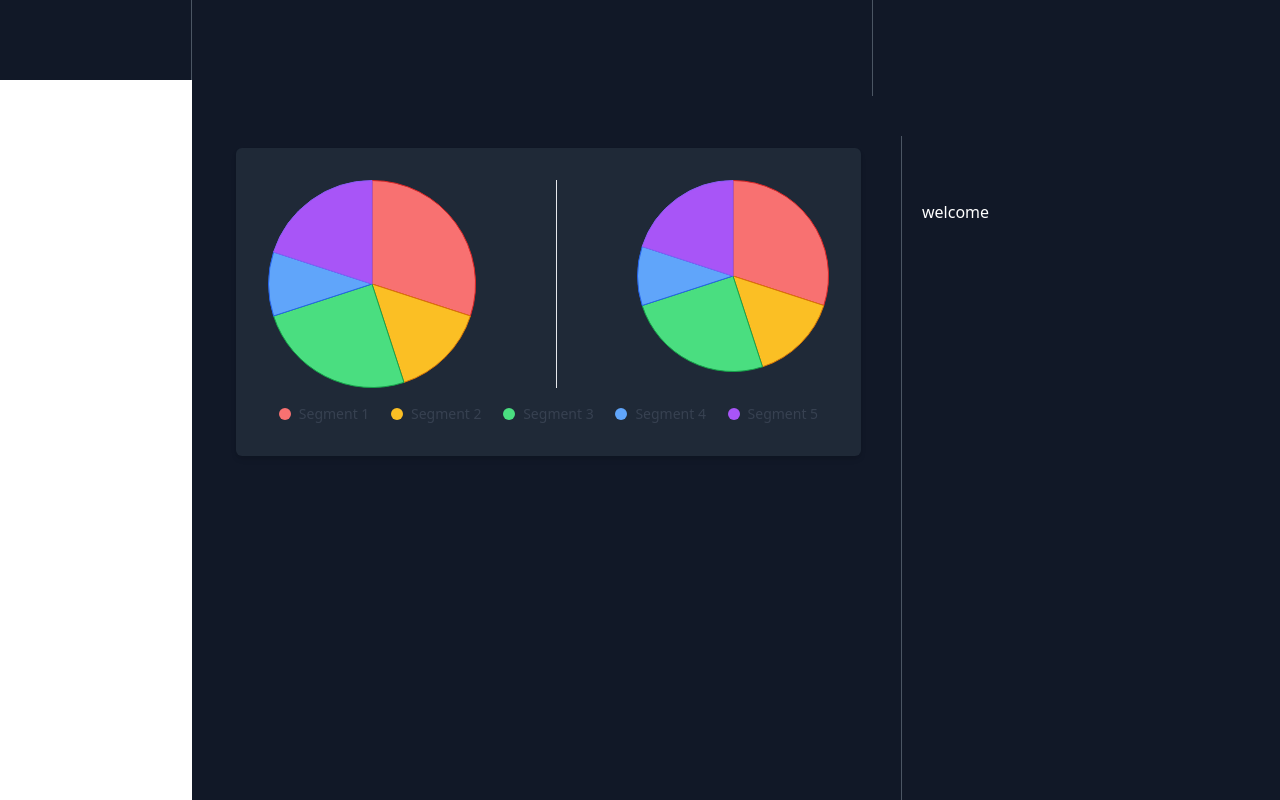
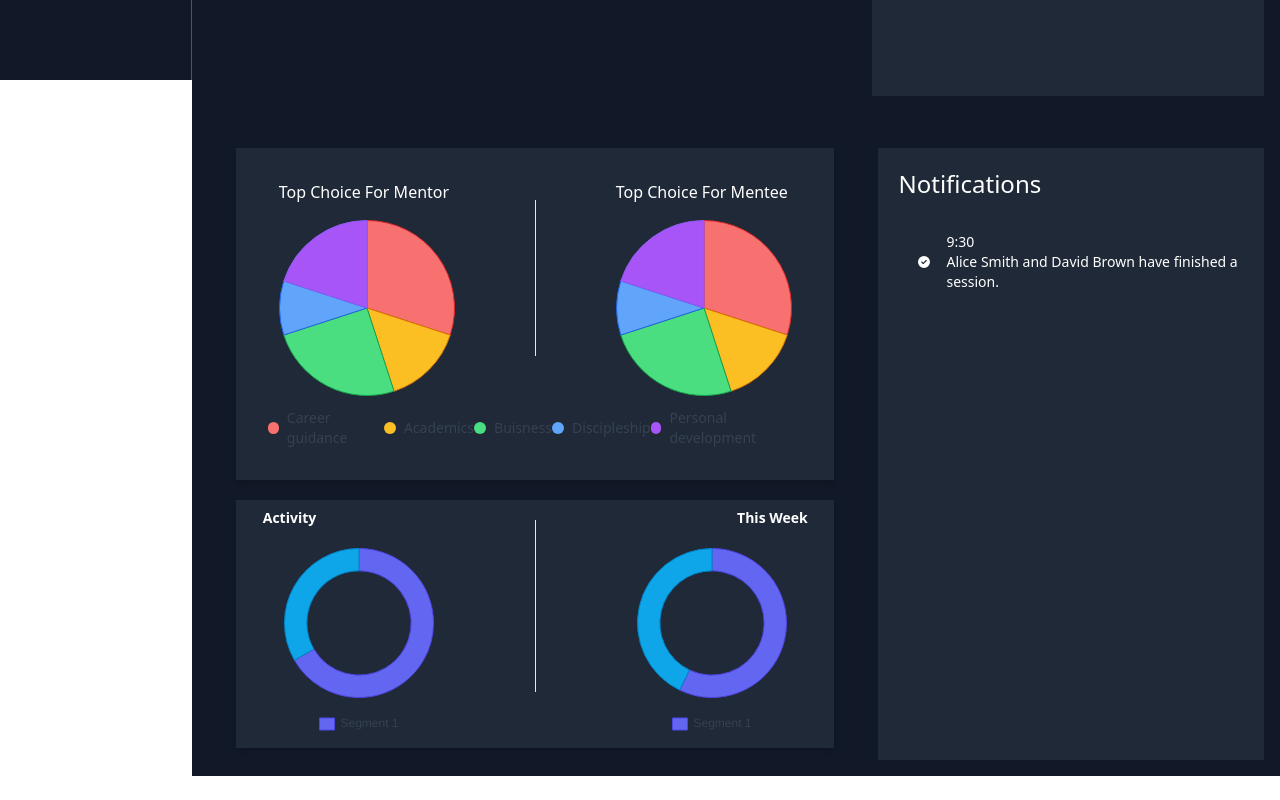
Before and after one commit to poetrywithgod/Leap-on-Admin, a React (Vite) app: page / in a window 1280 px wide. Shown: the part 720-1520 px from the top of the page. After the commit the page ends 1496 px from the top, so only its background shows below. Built offline with nearby package versions, Linux system fonts and the light colour scheme.

Commit message:
working on donutchart

```diff
--- a/package.json
+++ b/package.json
@@ -11,7 +11,8 @@
   },
   "dependencies": {
     "axios": "^1.8.4",
-    "chart.js": "^4.4.3",
+    "chart.js": "^4.4.8",
+    "dayjs": "^1.11.13",
     "react": "^18.3.1",
     "react-chartjs-2": "^5.2.0",
     "react-dom": "^18.3.1",
--- a/src/App.jsx
+++ b/src/App.jsx
@@ -14,7 +14,7 @@ function App() {
       <ThemeContextProvider>
         <div className='flex'>
           <Sidebar />
-          <div className='grow ml-16 md:ml-48 h-full lg:h-full bg-gray-100 text-gray-900 dark:bg-gray-900 dark:text-white'>
+          <div className='grow ml-16 md:ml-48 h-full lg:h-sreen bg-gray-100 text-gray-900 dark:bg-gray-900 dark:text-white'>
             <Navbar />
             <div className="p-4"> {/* Main content area with padding */}
               <Routes>
--- a/src/components/Calendar.jsx
+++ b/src/components/Calendar.jsx
@@ -80,7 +80,7 @@ const Calendar = () => {
                         <div className="h-6 border-l-2 border-dotted border-gray-500"></div>
                     </div>
                 </div>
-                <div className='bg-purple-200 py-2 px-5 rounded-md'>
+                <div className='bg-purple-200 py-2 px-5 rounded-md text-sm'>
                     <p>Personal Development</p>
                     <p>Blake Jones & Mary Peters</p>
                 </div>
--- a/src/components/Dashboard.jsx
+++ b/src/components/Dashboard.jsx
@@ -6,6 +6,9 @@ import { Bar } from 'react-chartjs-2'
 import Calendar from './Calendar'
 import {Chart as ChartJS, LineElement, BarElement, CategoryScale, LinearScale, PointElement} from 'chart.js'
 import PieChartWithLabels from './Piechart'
+import DonutChart from './DonutChart'
+import { FaCircleCheck } from "react-icons/fa6";
+
 ChartJS.register(LineElement, BarElement, CategoryScale, LinearScale, PointElement)
 
 const Dashboard = () => {
@@ -19,24 +22,32 @@ const Dashboard = () => {
                     <Card icon={<FaUsers />} title="New Applicant" value="30"/>
                 </div>
                 <div className=''>
-                    <div className='bg-white p-1 dark:bg-gray-800 rounded-lg shadow-md'>
+                    <div className='bg-white p-1 dark:bg-gray-800  shadow-md'>
                         <h3 className='text-lg font-semibold mb-4'></h3>
                         <Bar data={dataM} />
                     </div>
                 </div>
             </div>
-            <div className='w-[40%] border-l border-gray-300 dark:border-gray-600 h-screen pt-16 px-5'>
+            <div className='w-[40%] bg-white dark:bg-gray-800 h-screen pt-16 px-5'>
                 <Calendar />
             </div>
         </div>
-        <div className='w-full flex h-auto space-x-7 mt-10'>
-            <div className='grow p-3 w-2/3'>
-                <PieChartWithLabels/>
+            <div className='flex mt-10 w-full space-x-8'>
+                <div className='grow p-3 w-2/3 space-y-5'>
+                    <PieChartWithLabels/>
+                    <DonutChart/>
                 </div>
-                <div className='w-[40%] border-l border-gray-300 dark:border-gray-600 h-screen pt-16 px-5'>
-                    welcome
+                <div className='w-[40%] bg-white dark:bg-gray-800 mt-3 h-auto pt-5 px-5'>
+                    <h1 className='text-2xl'> Notifications</h1>
+                    <div className='pt-8 pl-5 text-sm flex items-center space-x-4'>
+                        <FaCircleCheck/>
+                        <div>
+                            <p>9:30</p>
+                        <p>Alice Smith and David Brown have finished a session.</p>
+                        </div>
+                    </div>
                 </div>
-        </div>
+            </div>
     </div>
   )
 }
--- /dev/null
+++ b/src/components/DonutChart.jsx
@@ -0,0 +1,88 @@
+import React from 'react';
+import { Doughnut } from 'react-chartjs-2';
+import { Chart as ChartJS, ArcElement, Tooltip, Legend } from 'chart.js';
+
+ChartJS.register(ArcElement, Tooltip, Legend);
+
+const DonutChart = () => {
+  const data = {
+    labels: ['Segment 1'],
+    datasets: [
+      {
+        data: [60, 30],
+        backgroundColor: ['#6366F1', '#0EA5E9'], // Indigo, Blue, Sky
+        borderColor: ['#4F46E5', '#0284C7'],
+        borderWidth: 1,
+        cutout: '70%', // Creates the donut hole (same option as Pie)
+      },
+    ],
+    };
+
+    const data1 = {
+    labels: ['Segment 1'],
+    datasets: [
+      {
+        data: [40, 30],
+        backgroundColor: ['#6366F1', '#0EA5E9'], // Indigo, Blue, Sky
+        borderColor: ['#4F46E5', '#0284C7'],
+        borderWidth: 1,
+        cutout: '70%', // Creates the donut hole (same option as Pie)
+      },
+    ],
+  };
+
+  const options = {
+    plugins: {
+      legend: {
+        position: 'bottom',
+        labels: {
+          color: '#374151', // Tailwind gray-700
+          boxWidth: 15,
+          padding: 20,
+        },
+      },
+      tooltip: {
+        callbacks: {
+          label: (context) => {
+            const value = data.datasets[0].data[context.dataIndex];
+            const total = data.datasets[0].data.reduce((a, b) => a + b, 0);
+            const percentage = ((value / total) * 100).toFixed(2);
+            return `${context.label}: ${value} (${percentage}%)`;
+          },
+        },
+      },
+    },
+    elements: {
+      arc: {
+        borderWidth: 0, // Optional: remove borders between segments
+      },
+    },
+    maintainAspectRatio: false, // Allows setting custom width and height
+    responsive: true,
+  };
+
+
+  return (
+    <div className='flex w-full'>
+      <div className="w-full bg-white dark:bg-gray-800  shadow-md ml-4 pb-14">
+        <div className="flex justify-center space-x-20"> {/* Center the Doughnuts horizontally */}
+          {/* Reduce the width here using Tailwind classes */}
+            <div className="w-48 h-48">
+                <h1 className='text-left pb-5 pt-2 font-semibold text-sm'>Activity</h1>
+                <Doughnut data={data} options={options} />
+            </div>
+            <div className='border-l mt-5'></div>
+                {/* Reduce the width here using Tailwind classes */}
+            <div className="w-48 h-48">
+                <h1 className='text-right pb-5 pt-2 font-semibold text-sm'>This Week</h1>
+                <Doughnut data={data1} options={options} />
+            </div>
+        </div>
+
+      </div>
+
+    </div>
+  );
+};
+
+export default DonutChart;
--- a/src/components/Piechart.jsx
+++ b/src/components/Piechart.jsx
@@ -6,23 +6,15 @@ ChartJS.register(ArcElement, Tooltip, Legend);
 
 const PieChartWithLabels = () => {
   const data = {
-    labels: ['Segment 1', 'Segment 2', 'Segment 3', 'Segment 4', 'Segment 5'],
+    labels: ['Career guidance', 'Academics', 'Buisness', 'Discipleship', 'Personal development'],
     datasets: [
       {
         data: [30, 15, 25, 10, 20], // Non-equal data values
         backgroundColor: [
-          '#F87171', // red-400
-          '#FBBF24', // yellow-400
-          '#4ADE80', // green-400
-          '#60A5FA', // blue-400
-          '#A855F7', // purple-400
+          '#F87171', '#FBBF24', '#4ADE80', '#60A5FA', '#A855F7',
         ],
         borderColor: [
-          '#DC2626', // red-600
-          '#D97706', // yellow-600
-          '#16A34A', // green-600
-          '#2563EB', // blue-600
-          '#8B5CF6', // purple-600
+          '#DC2626', '#D97706', '#16A34A', '#2563EB', '#8B5CF6',
         ],
         borderWidth: 1,
       },
@@ -46,19 +38,22 @@ const PieChartWithLabels = () => {
 
   return (
     <div className='flex w-full'>
-    <div className="w-full bg-white dark:bg-gray-800 rounded-md shadow-md p-8 ml-4">
+      <div className="w-full bg-white dark:bg-gray-800  shadow-md p-8 ml-4">
         <div className="flex justify-center space-x-20"> {/* Center the pies horizontally */}
           {/* Reduce the width here using Tailwind classes */}
-        <div className="w-52 h-52">
+          <div className="w-44 h-44">
+            <h1 className='pb-4'>Top Choice For Mentor</h1>
             <Pie data={data} options={options} />
           </div>
-              <div className='border-l'></div>
+          <div className='border-l mt-5'></div>
           {/* Reduce the width here using Tailwind classes */}
-        <div className="w-48 h-48">
+          <div className="w-44 h-44">
+            <h1 className='pb-4'>Top Choice For Mentee</h1>
             <Pie data={data} options={options} />
           </div>
         </div>
-      <div className="mt-4 flex justify-around text-sm text-gray-700">
+        {/* Added pt-4 here */}
+        <div className="mt-9 pt-4 flex justify-around text-sm text-gray-700">
           {data.labels.map((label, index) => (
             <div key={label} className="flex items-center">
               <div
--- a/src/components/menteehub.jsx
+++ b/src/components/menteehub.jsx
@@ -87,7 +87,7 @@ const MenteeHub = () => {
   // Error state
   if (error) {
     return (
-      <div className="ml-10 mt-6 p-6">
+      <div className="ml-10 mt-10 h-[90vh] p-6">
         <div className="bg-red-50 dark:bg-red-900/20 border-l-4 border-red-500 p-4">
           <div className="flex items-center">
             <div className="flex-shrink-0 text-red-500">
@@ -111,7 +111,7 @@ const MenteeHub = () => {
   }
 
   return (
-    <div className="ml-10 mt-6 p-6 w-[100%]">
+    <div className="ml-10 mt-10 p-6 h-auto w-[100%]">
       <div className="flex flex-col sm:flex-row justify-between items-start sm:items-center mb-6 gap-4">
         <h1 className="text-2xl font-bold">Mentee Hub</h1>
 
--- a/src/components/mentorhub.jsx
+++ b/src/components/mentorhub.jsx
@@ -87,7 +87,7 @@ const MentorHub = () => {
   // Error state
   if (error) {
     return (
-      <div className="ml-10 mt-6 p-6">
+      <div className="ml-10 mt-10 h-[90vh] p-6">
         <div className="bg-red-50 dark:bg-red-900/20 border-l-4 border-red-500 p-4">
           <div className="flex items-center">
             <div className="flex-shrink-0 text-red-500">
@@ -111,7 +111,7 @@ const MentorHub = () => {
   }
 
   return (
-    <div className="ml-10 mt-6 p-6 w-[100%]">
+    <div className="ml-10 mt-10 h-auto p-6 w-[100%]">
       <div className="flex flex-col sm:flex-row justify-between items-start sm:items-center mb-6 gap-4">
         <h1 className="text-2xl font-bold">Mentor Hub</h1>
 
```
Lines whose indentation alone changed are shown as unchanged.
